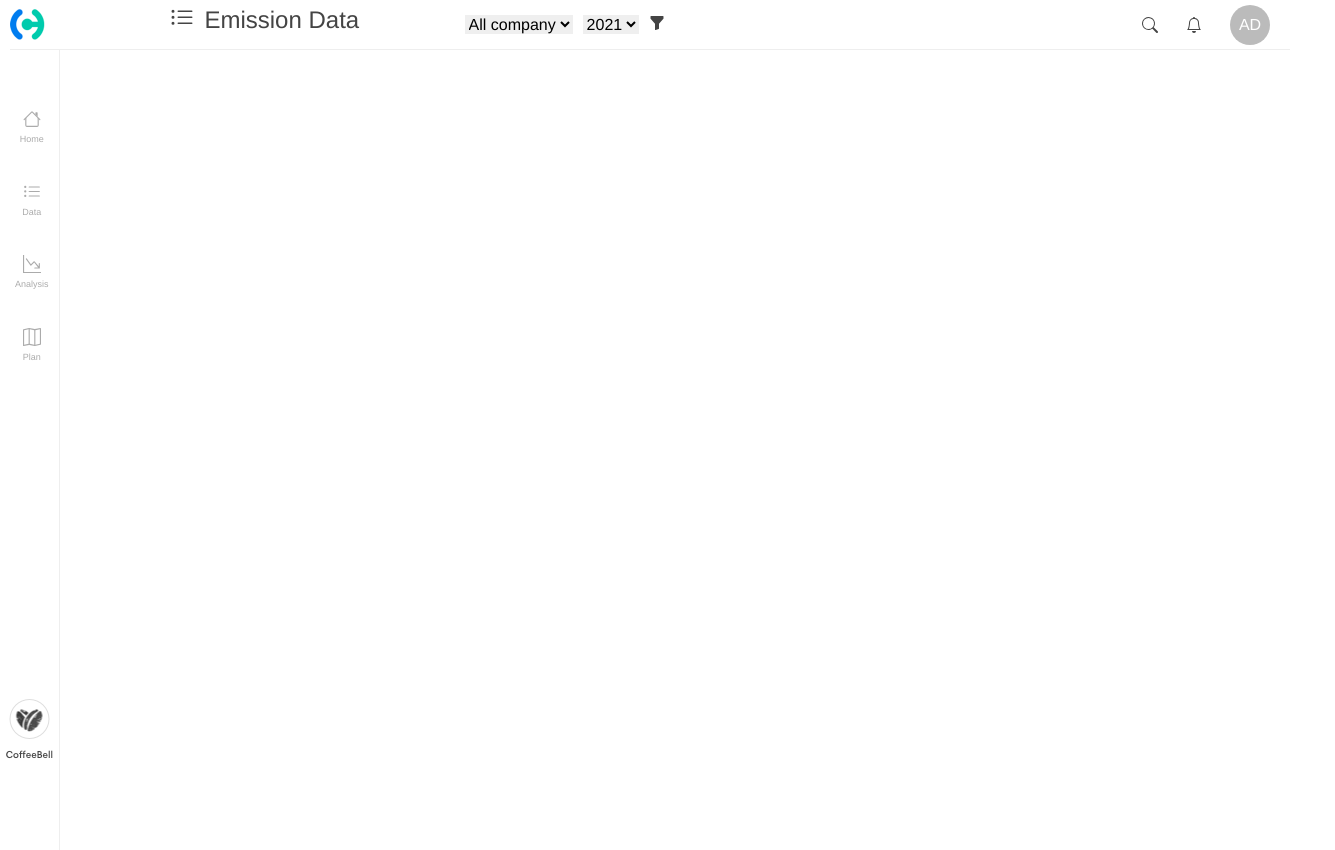
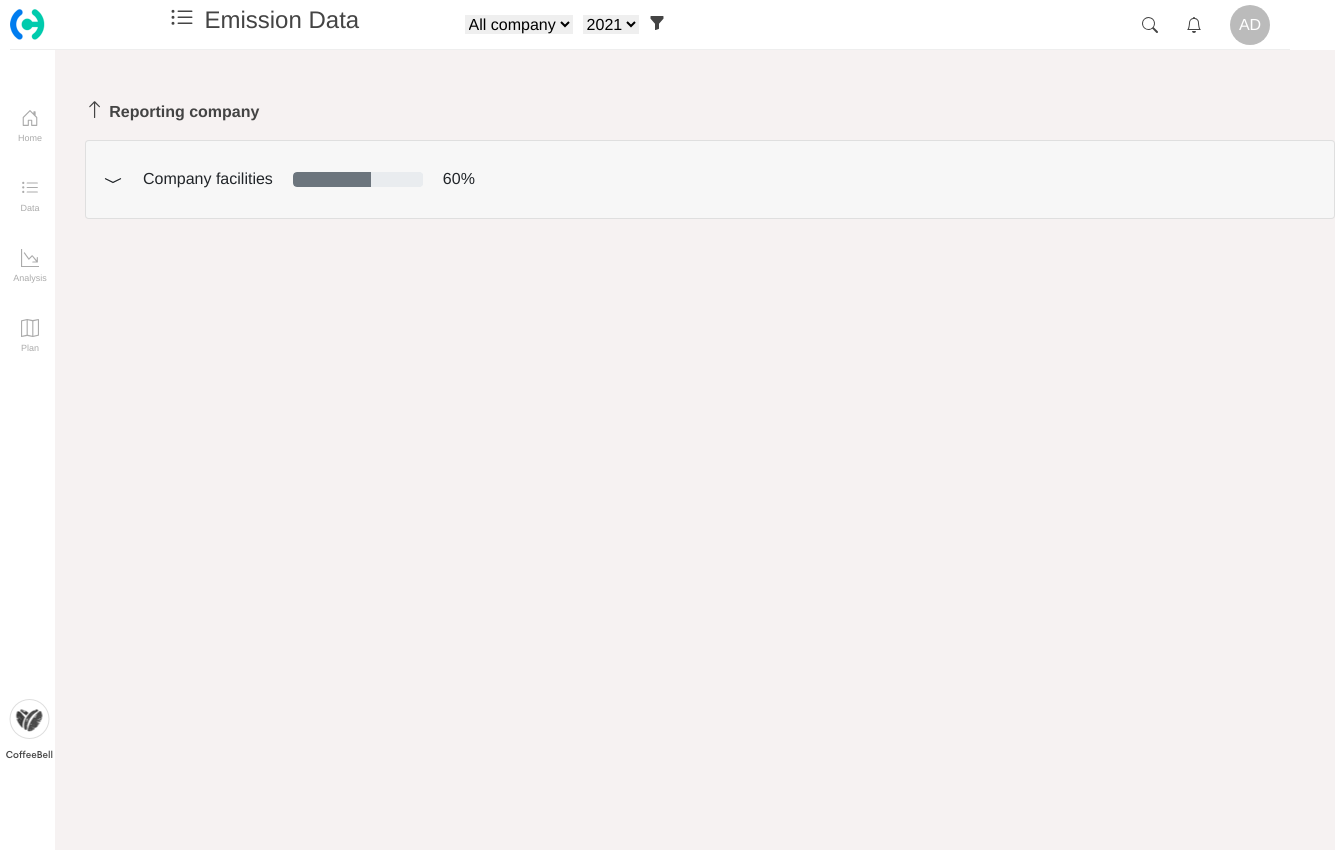
Before and after one commit to Moamin-AbuEwaida/carbon-project, a Vue app: page / in a window 1280 px wide. Shown: the whole page, 1335 px wide, since content can reach past the window. Built offline with nearby package versions, Linux system fonts and the light colour scheme.

Commit message:
ain page, main screen component

```diff
--- a/src/App.vue
+++ b/src/App.vue
@@ -2,15 +2,19 @@
   <div id="app">
     <Navbar />
     <Sidebar />
+    <b-container>
+      <MainPage />
+    </b-container>
   </div>
 </template>
 
 <script>
+import MainPage from "./components/MainPage.vue";
 import Navbar from "./components/Navbar.vue";
 import Sidebar from "./components/Sidebar.vue";
 export default {
   name: "App",
-  components: { Navbar, Sidebar },
+  components: { Navbar, Sidebar, MainPage },
 };
 </script>
 
--- /dev/null
+++ b/src/components/MainPage.vue
@@ -0,0 +1,211 @@
+<template>
+  <div class="main">
+    <!-- head -->
+    <div class="head">
+      <b-icon icon="arrow-up " font-scale="1.2"></b-icon>
+      <p>Reporting company</p>
+    </div>
+    <!-- cards -->
+    <div class="accordion" role="tablist">
+      <b-card no-body class="mb-1">
+        <b-card-header header-tag="header" class="p-1" role="tab">
+          <b-button block v-b-toggle.company variant="white">
+            <div class="bar">
+              <b-icon icon="chevron-compact-down"></b-icon>
+              <p>Company facilities</p>
+              <div class="progress">
+                <b-progress :value="value" variant="secondary"></b-progress>
+              </div>
+              <p>{{ value }}%</p>
+            </div>
+          </b-button>
+        </b-card-header>
+        <b-collapse id="company" accordion="my-company" role="tabpanel">
+          <b-card-body>
+            <b-card no-body class="mb-1">
+              <b-card-header header-tag="header" class="p-1" role="tab">
+                <b-button block v-b-toggle.fuel variant="white">
+                  <div class="bar">
+                    <b-icon icon="chevron-compact-down"></b-icon>
+                    <p>Fossil Fuels</p>
+                  </div>
+                </b-button>
+              </b-card-header>
+              <b-collapse id="fuel" accordion="my-fuel" role="tabpanel">
+                <b-card-body>
+                  <b-card no-body class="mb-1">
+                    <b-card-header header-tag="header" class="p-1" role="tab">
+                      <b-button block v-b-toggle.headquarter variant="white">
+                        <div class="bar">
+                          <b-icon icon="chevron-compact-right"></b-icon>
+                          <p>Headquarters</p>
+                        </div>
+                      </b-button>
+                    </b-card-header>
+                    <b-collapse
+                      id="headquarter"
+                      accordion="my-headquarter"
+                      role="tabpanel"
+                    >
+                      <b-card-body>
+                        <b-card
+                          no-body
+                          class="mb-1"
+                          v-for="card in cards"
+                          :key="card.id"
+                        >
+                          <b-card-header
+                            header-tag="header"
+                            class="p-1"
+                            role="tab"
+                          >
+                            <b-button block v-b-toggle.office1 variant="white">
+                              <div class="bar">
+                                <b-icon icon="chevron-compact-down"></b-icon>
+                                <p>{{ card.room }}</p>
+                              </div>
+                            </b-button>
+                          </b-card-header>
+                          <b-collapse
+                            :id="card.room"
+                            :accordion="card.accordation"
+                            role="tabpanel"
+                          >
+                            <b-card-body>
+                              <b-card no-body class="mb-1">
+                                <b-card-header
+                                  :header-tag="card.room"
+                                  class="p-1"
+                                  role="tab"
+                                >
+                                  <b-button
+                                    block
+                                    v-b-toggle.heatMB
+                                    variant="white"
+                                  >
+                                    <div class="bar">
+                                      <b-icon
+                                        icon="square-fill"
+                                        variant="secondary"
+                                      ></b-icon>
+                                      <p>Heating main building</p>
+                                    </div>
+                                  </b-button>
+                                </b-card-header>
+                                <b-collapse
+                                  id="heatMB"
+                                  accordion="my-heatMB"
+                                  role="tabpanel"
+                                >
+                                </b-collapse>
+                              </b-card>
+                            </b-card-body>
+                          </b-collapse>
+                        </b-card>
+                      </b-card-body>
+                    </b-collapse>
+                  </b-card>
+                </b-card-body>
+              </b-collapse>
+            </b-card>
+            <b-card no-body class="mb-1">
+              <b-card-header header-tag="header" class="p-1" role="tab">
+                <b-button block v-b-toggle.process variant="white">
+                  <div class="bar">
+                    <b-icon icon="chevron-compact-down"></b-icon>
+                    <p>Proccess</p>
+                  </div>
+                </b-button>
+              </b-card-header>
+              <b-collapse id="process" accordion="my-process" role="tabpanel">
+              </b-collapse>
+            </b-card>
+          </b-card-body>
+        </b-collapse>
+      </b-card>
+    </div>
+  </div>
+</template>
+
+<script>
+export default {
+  name: "MainPage",
+
+  data() {
+    return {
+      value: 60,
+      max: 100,
+      cards: [
+        {
+          id: "o1",
+          room: "office1",
+          accordation: "my-office1",
+        },
+        {
+          id: "o2",
+          room: "office2",
+          accordation: "my-office2",
+        },
+        {
+          id: "o3",
+          room: "office3",
+          accordation: "my-office3",
+        },
+        {
+          id: "o4",
+          room: "office4",
+          accordation: "my-office4",
+        },
+        {
+          id: "f1",
+          room: "factory1",
+          accordation: "my-factory1",
+        },
+        {
+          id: "f2",
+          room: "factory2",
+          accordation: "my-factory2",
+        },
+      ],
+    };
+  },
+  methods: {
+    toggle: () => {
+      console.log("clicked");
+    },
+  },
+};
+</script>
+
+<style>
+.main {
+  background: rgb(246, 242, 242);
+  position: absolute;
+  width: 100%;
+  height: 100%;
+  bottom: -50px;
+  left: 55px;
+  z-index: 0;
+  padding-top: 50px;
+  padding-left: 30px;
+}
+.head {
+  display: flex;
+  gap: 5px;
+  font-weight: bold;
+}
+
+.bar {
+  display: flex;
+  align-items: center;
+  gap: 20px;
+}
+
+.bar p {
+  padding-top: 15px;
+}
+.progress {
+  width: 130px;
+  height: 15px;
+}
+</style>
--- a/src/components/Navbar.vue
+++ b/src/components/Navbar.vue
@@ -10,7 +10,7 @@
 
       <!-- tab name -->
       <div class="tab-name">
-        <b-icon-list-ul font-scale="1.5"></b-icon-list-ul>
+        <b-icon icon="list-ul" font-scale="1.5"></b-icon>
 
         <h2>Emission Data</h2>
       </div>
@@ -28,16 +28,16 @@
           <option value="2023">2023</option>
           <option value="2024">2024</option>
         </select>
-        <b-icon-funnel-fill></b-icon-funnel-fill>
+        <b-icon icon="funnel-fill"></b-icon>
       </div>
 
       <div></div>
     </div>
     <!-- right side -->
     <div class="right-side">
-      <b-icon-search></b-icon-search>
+      <b-icon icon="search"></b-icon>
       <!-- <b-divider></b-divider> -->
-      <b-icon-bell></b-icon-bell>
+      <b-icon icon="bell"></b-icon>
 
       <div class="user">AD</div>
     </div>
@@ -45,21 +45,8 @@
 </template>
 
 <script>
-import {
-  BIconListUl,
-  BIconFunnelFill,
-  BIconSearch,
-  BIconBell,
-} from "bootstrap-vue";
-
 export default {
   name: "navbarComponent",
-  components: {
-    BIconListUl,
-    BIconFunnelFill,
-    BIconSearch,
-    BIconBell,
-  },
 };
 </script>
 
--- a/src/components/Sidebar.vue
+++ b/src/components/Sidebar.vue
@@ -2,22 +2,20 @@
   <div class="sidebar">
     <!-- upper list -->
     <div class="upper-part">
-      <div class="icon">
-        <b-icon-house></b-icon-house>
-        <p>Home</p>
+      <div
+        v-for="(item, i) in items"
+        :key="i"
+        @click="setActive"
+        :class="{ active }"
+        class="icon"
+      >
+        <b-icon :icon="item.icon"></b-icon>
+        <p>{{ item.text }}</p>
       </div>
-      <div class="icon">
-        <b-icon-list-ul></b-icon-list-ul>
-        <p>Data</p>
-      </div>
-      <div class="icon">
-        <b-icon-graph-down></b-icon-graph-down>
-        <p>Analysis</p>
-      </div>
-      <div class="icon">
-        <b-icon-map></b-icon-map>
-        <p>Plan</p>
-      </div>
+      <!-- <div class="icon" :class="{ active }" @click="setActive">
+        <b-icon icon="bell"></b-icon>
+        <p>bell</p>
+      </div> -->
     </div>
     <!-- lower part -->
     <div class="lower-part">
@@ -27,19 +25,29 @@
 </template>
 
 <script>
-import {
-  BIconHouse,
-  BIconListUl,
-  BIconGraphDown,
-  BIconMap,
-} from "bootstrap-vue";
 export default {
   name: "SidebarCompnent",
-  components: {
-    BIconHouse,
-    BIconListUl,
-    BIconGraphDown,
-    BIconMap,
+
+  data: () => {
+    return {
+      items: [
+        { icon: "house-door", text: "Home" },
+        { icon: "list-ul", text: "Data" },
+        { icon: "graph-down", text: "Analysis" },
+        { icon: "map", text: "Plan" },
+      ],
+      active: "",
+    };
+  },
+  methods: {
+    setActive() {
+      console.log("click");
+      if (this.active === "") {
+        this.active = "active";
+      } else if (this.active === "active") {
+        this.active = "";
+      }
+    },
   },
 };
 </script>
@@ -54,11 +62,13 @@ export default {
 
 .upper-part {
   position: absolute;
-  left: 15px;
+  left: 5px;
   top: 60px;
 }
 
 .icon {
+  width: 50px;
+  height: 50px;
   display: flex;
   flex-direction: column;
   justify-content: center;
@@ -82,4 +92,10 @@ export default {
   bottom: 90px;
   left: 5px;
 }
+
+.active {
+  scale: calc(1.2);
+
+  color: #000;
+}
 </style>
--- a/src/main.js
+++ b/src/main.js
@@ -3,7 +3,12 @@ import 'mutationobserver-shim'
 import Vue from 'vue'
 import './plugins/bootstrap-vue'
 import App from './App.vue'
+import { BootstrapVue,BootstrapVueIcons  } from 'bootstrap-vue';
 
+
+
+Vue.use(BootstrapVue);
+Vue.use(BootstrapVueIcons);
 Vue.config.productionTip = false
 
 new Vue({
```
